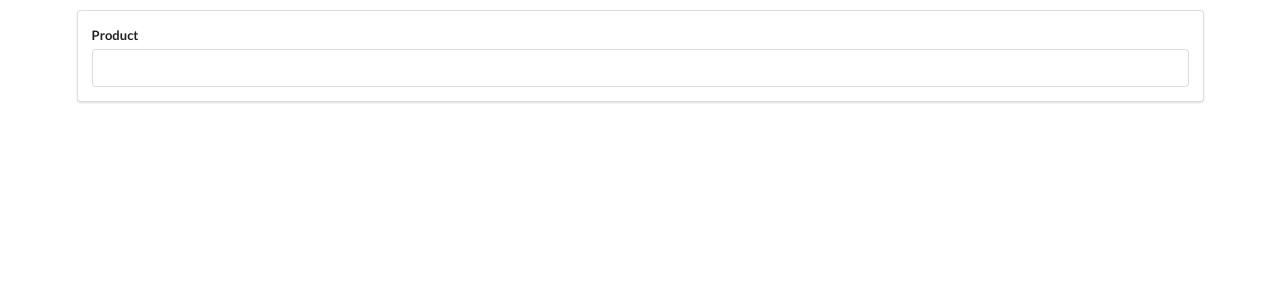
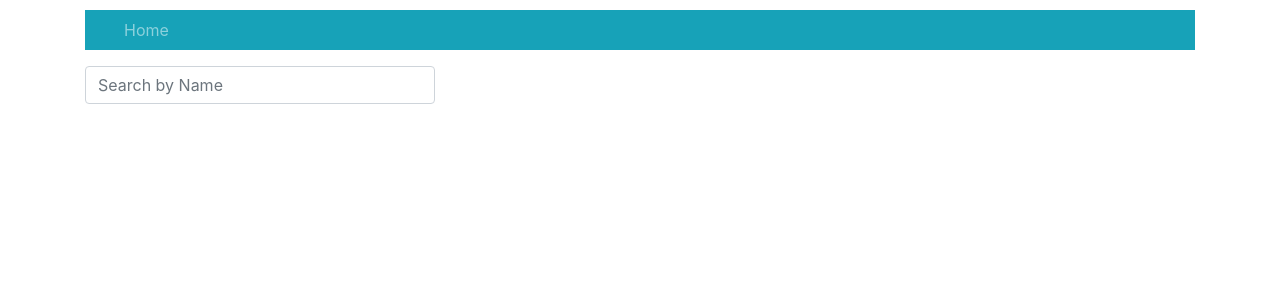
Before and after one commit to MuhtasimMusfiqZarab/developer-task, a React (Create React App) app: page / in a window 1280 px wide. Shown: the top 300 px of the page. Built offline with nearby package versions, Linux system fonts and the light colour scheme.

Commit message:
Styling with bootstrap

```diff
--- a/package.json
+++ b/package.json
@@ -4,6 +4,7 @@
   "private": true,
   "dependencies": {
     "axios": "^0.18.0",
+    "bootstrap": "^4.2.1",
     "react": "^16.7.0",
     "react-dom": "^16.7.0",
     "react-scripts": "2.1.3"
--- a/public/index.html
+++ b/public/index.html
@@ -3,10 +3,10 @@
   <head>
     <meta charset="utf-8" />
     <link rel="shortcut icon" href="%PUBLIC_URL%/favicon.ico" />
-    <link
+    <!-- <link
       rel="stylesheet"
       href="https://cdnjs.cloudflare.com/ajax/libs/semantic-ui/2.4.1/semantic.min.css"
-    />
+    /> -->
     <meta
       name="viewport"
       content="width=device-width, initial-scale=1, shrink-to-fit=no"
--- a/src/components/App.js
+++ b/src/components/App.js
@@ -1,5 +1,7 @@
 import React, { Component } from "react";
+import "bootstrap/dist/css/bootstrap.min.css";
 import json from "../api/json";
+import NavBar from "./NavBar";
 import SearchBar from "./SearchBar";
 import ProductList from "./ProductList";
 
@@ -11,11 +13,13 @@ class App extends Component {
       params: { query: term }
     });
     this.setState({ products: response.data.results });
+    console.log(response.data.results);
   };
 
   render() {
     return (
-      <div className="ui container" style={{ marginTop: "10px" }}>
+      <div className="container" style={{ marginTop: "10px" }}>
+        <NavBar />
         <SearchBar searchOnSubmit={this.onSearchSubmit} />
         <ProductList products={this.state.products} />
       </div>
--- /dev/null
+++ b/src/components/NavBar.js
@@ -0,0 +1,21 @@
+import React, { Component } from "react";
+
+const NavBar = () => {
+  return (
+    <nav className="navbar navbar-expand-sm navbar-dark bg-info mb-3 py-0">
+      <div className="container">
+        <div>
+          <ul className="navbar-nav ml-auto">
+            <li className="nav-item">
+              <a href="/" className="nav-link">
+                Home
+              </a>
+            </li>
+          </ul>
+        </div>
+      </div>
+    </nav>
+  );
+};
+
+export default NavBar;
--- a/src/components/ProductCard.js
+++ b/src/components/ProductCard.js
@@ -26,8 +26,19 @@ class ProductCard extends Component {
   render() {
     const { description, urls } = this.props.product;
     return (
-      <div>
-        <img ref={this.productRef} src={urls.regular} alt={description} />
+      <div className="card">
+        <img
+          className="card-img-top"
+          style={{ margin: "0 auto" }}
+          ref={this.productRef}
+          src={urls.regular}
+          alt={description}
+        />
+        <ul className="list-group list-group-flush">
+          <li className="list-group-item">Catagory: </li>
+          <li className="list-group-item">Name : {description}</li>
+          <li className="list-group-item">Price</li>
+        </ul>
       </div>
     );
   }
--- a/src/components/ProductList.css
+++ b/src/components/ProductList.css
@@ -2,7 +2,7 @@
   display: grid;
   grid-template-columns: repeat(3, minmax(250px, 1fr));
   grid-gap: 10px;
-  grid-auto-rows: 200px;
+  grid-auto-rows: 330px;
 }
 
 .product-list img {
--- a/src/components/SearchBar.js
+++ b/src/components/SearchBar.js
@@ -13,19 +13,21 @@ class SearchBar extends Component {
 
   render() {
     return (
-      <div className="ui segment">
-        <form onSubmit={this.onFormSubmit} className="ui form">
-          <div className="field">
-            <label htmlFor="SearchBar">Product</label>
+      <div className="row">
+        <div className="col-4">
+          <form action="" onSubmit={this.onFormSubmit}>
+            <div className="form-group">
               <input
                 type="text"
-              name=""
+                type="text"
+                class="form-control"
                 id="SearchBar"
                 onChange={e => this.setState({ term: e.target.value })}
-              value={this.state.term}
+                placeholder="Search by Name"
               />
             </div>
           </form>
+        </div>
       </div>
     );
   }
```
Also changed, not shown: 1 other file (tests, documents, lock files or other folders). Lines whose indentation alone changed are shown as unchanged.
